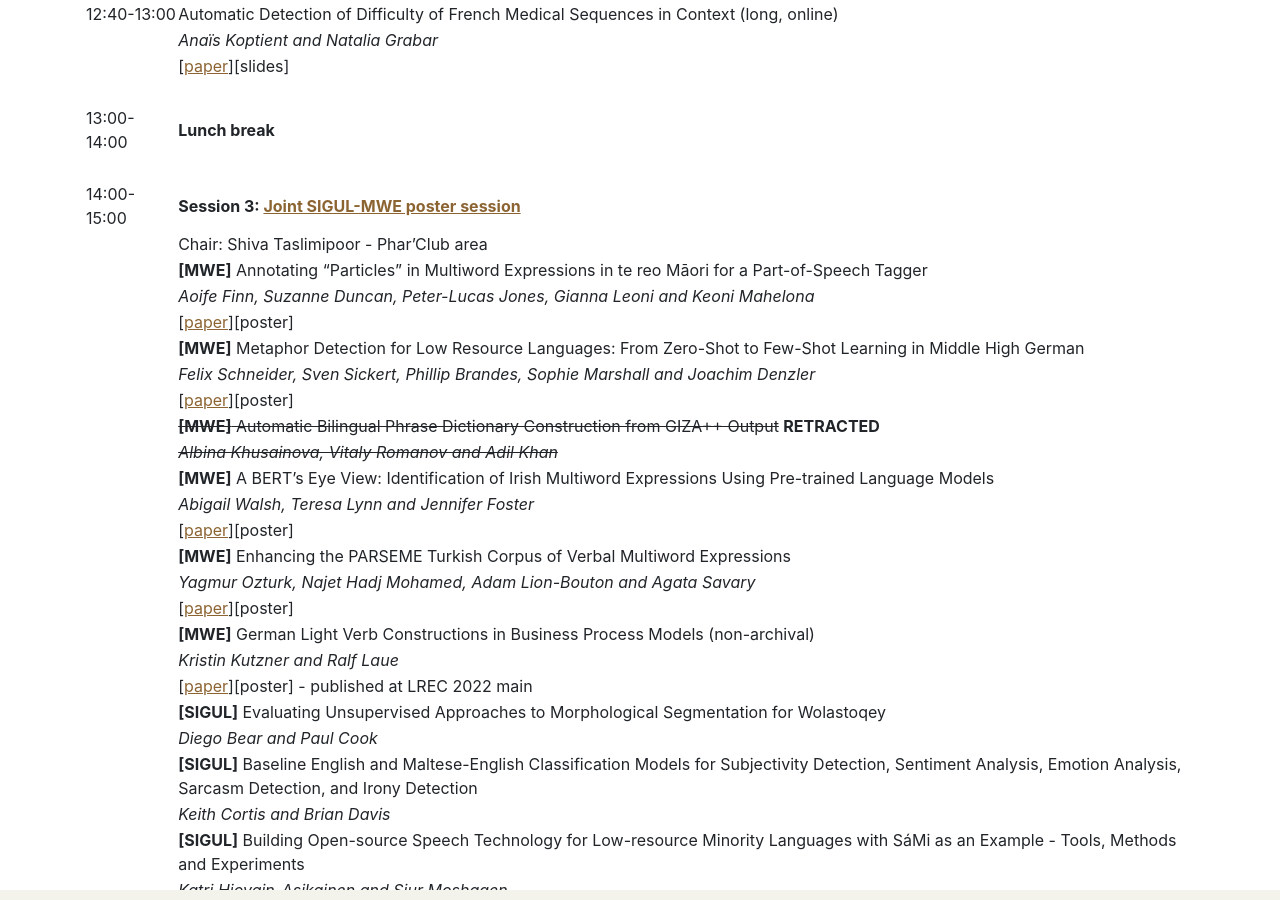
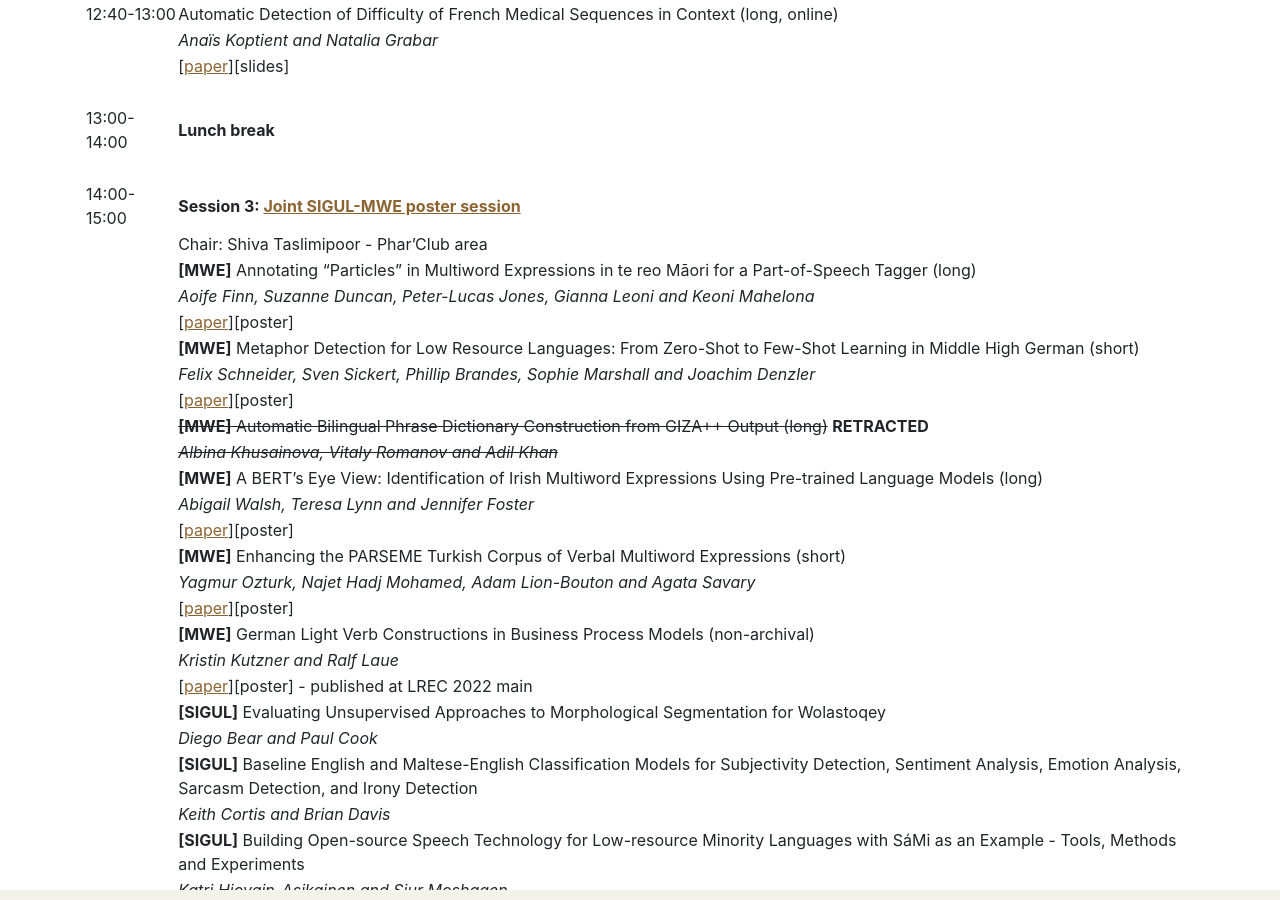
Before and after one commit to multiword/multiword.github.io, a Jekyll site: the page built from mwe2022/index.md, in a window 1280 px wide and 900 px high, scrolled down 2106 px. Built offline with Jekyll 4.4.1, drawn with Linux system fonts in a browser that asks for light colours; comment, search, counter and statistics services are not loaded.

Commit message:
Add long/short paper info to MWE 2022 program

```diff
--- a/mwe2022/index.md
+++ b/mwe2022/index.md
@@ -101,18 +101,18 @@ Special Interest Group on the Lexicon ([SIGLEX](http://www.siglex.org/)) of the
 |                | |
 | 14:00- 15:00   | **Session 3: [Joint SIGUL-MWE poster session](https://sigul-2022.ilc.cnr.it/)** |
 |                | Chair: Shiva Taslimipoor - Phar'Club area |
-|                | **[MWE]** Annotating “Particles” in Multiword Expressions in te reo Māori for a Part-of-Speech Tagger |
+|                | **[MWE]** Annotating “Particles” in Multiword Expressions in te reo Māori for a Part-of-Speech Tagger (long) |
 |                | *Aoife Finn, Suzanne Duncan, Peter-Lucas Jones, Gianna Leoni and Keoni Mahelona* |
 |                | [[paper](http://www.lrec-conf.org/proceedings/lrec2022/workshops/MWE/pdf/2022.mwe2022-1.10.pdf)][poster] |
-|                | **[MWE]** Metaphor Detection for Low Resource Languages: From Zero-Shot to Few-Shot Learning in Middle High German |
+|                | **[MWE]** Metaphor Detection for Low Resource Languages: From Zero-Shot to Few-Shot Learning in Middle High German (short) |
 |                | *Felix Schneider, Sven Sickert, Phillip Brandes, Sophie Marshall and Joachim Denzler* |
 |                | [[paper](http://www.lrec-conf.org/proceedings/lrec2022/workshops/MWE/pdf/2022.mwe2022-1.11.pdf)][poster] |
-|                | <del>**[MWE]** Automatic Bilingual Phrase Dictionary Construction from GIZA++ Output</del> **RETRACTED** |
+|                | <del>**[MWE]** Automatic Bilingual Phrase Dictionary Construction from GIZA++ Output (long)</del> **RETRACTED** |
 |                | <del> *Albina Khusainova, Vitaly Romanov and Adil Khan* </del> |
-|                | **[MWE]** A BERT's Eye View: Identification of Irish Multiword Expressions Using Pre-trained Language Models |
+|                | **[MWE]** A BERT's Eye View: Identification of Irish Multiword Expressions Using Pre-trained Language Models (long) |
 |                | *Abigail Walsh, Teresa Lynn and Jennifer Foster* |
 |                | [[paper](http://www.lrec-conf.org/proceedings/lrec2022/workshops/MWE/pdf/2022.mwe2022-1.13.pdf)][poster] |
-|                | **[MWE]** Enhancing the PARSEME Turkish Corpus of Verbal Multiword Expressions |
+|                | **[MWE]** Enhancing the PARSEME Turkish Corpus of Verbal Multiword Expressions (short) |
 |                | *Yagmur Ozturk, Najet Hadj Mohamed, Adam Lion-Bouton and Agata Savary* |
 |                | [[paper](http://www.lrec-conf.org/proceedings/lrec2022/workshops/MWE/pdf/2022.mwe2022-1.14.pdf)][poster] |
 |                | **[MWE]** German Light Verb Constructions in Business Process Models (non-archival) |
```
